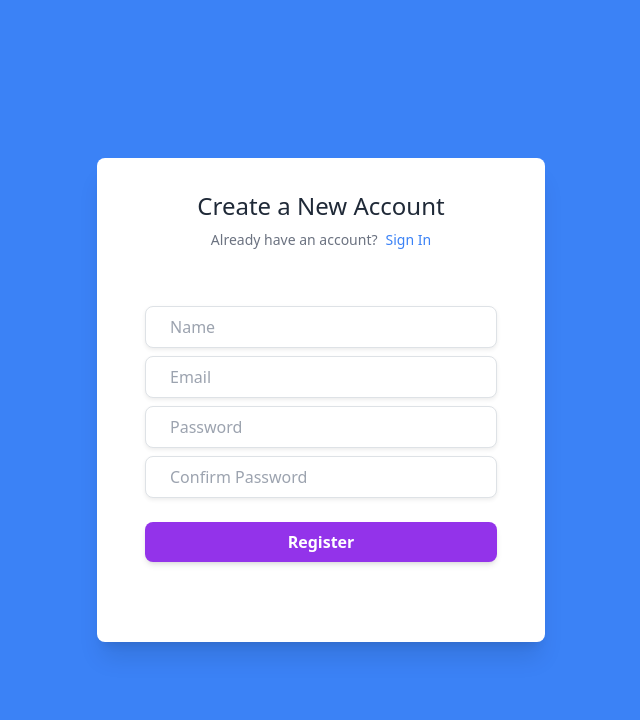
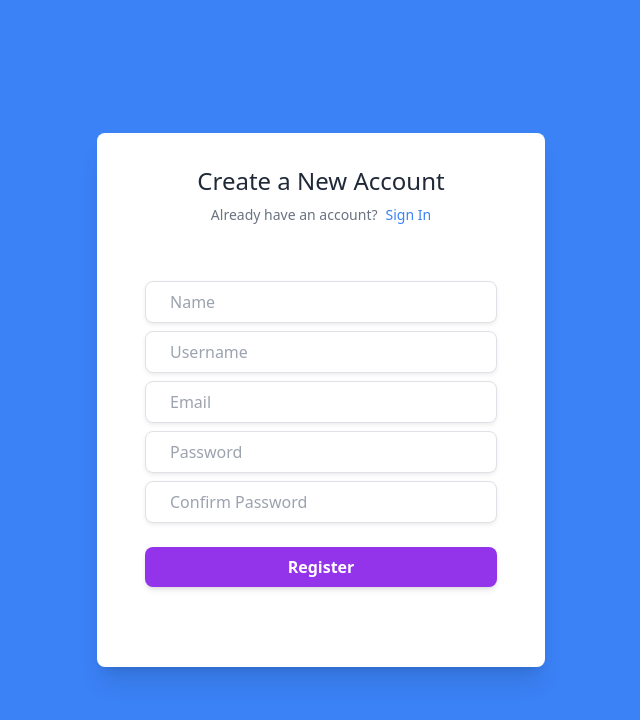
Before and after one commit to yussifweb/pos_fend, a React (Create React App) app: page /register in a window 1280 px wide. Shown: the top 720 px of the page, without its empty margins (287-927 px from the left). Built offline with nearby package versions, Linux system fonts and the light colour scheme.

Commit message:
add user image and username input

```diff
--- a/src/components/auth/Register.jsx
+++ b/src/components/auth/Register.jsx
@@ -7,6 +7,7 @@ const Register = () => {
     const history = useHistory();
 const [registerInput, setRegisterInput] = useState({
     name: '',
+    username: '',
     email: '',
     password: '',
     password_confirmation: '',
@@ -23,6 +24,7 @@ const registerSubmit = (e) => {
 
     const data = {
         name: registerInput.name,
+        username: registerInput.username,
         email: registerInput.email,
         password: registerInput.password,
         password_confirmation: registerInput.password_confirmation,
@@ -62,7 +64,7 @@ const registerSubmit = (e) => {
        <form onSubmit={registerSubmit}>
             <div className="flex flex-col mb-2">
                 <div className=" relative ">
-                    <input type="text" id="create-account-name" className=" rounded-lg border-transparent flex-1 appearance-none border
+                    <input type="text" id="create-account-name" className="rounded-lg border-transparent flex-1 appearance-none border
                     border-gray-300 w-full py-2 px-4 bg-white text-gray-700 placeholder-gray-400 shadow-sm text-base focus:outline-none
                     focus:ring-2 focus:ring-purple-600 focus:border-transparent" name="name" onChange={handleInput} value={registerInput.name} placeholder="Name"/>
                     <span className="text-red-300 text-xs">{registerInput.error_list.name}</span>
@@ -70,8 +72,17 @@ const registerSubmit = (e) => {
                 </div>
 
                 <div className="flex flex-col mb-2">
+                <div className=" relative ">
+                    <input type="text" id="create-account-name" className="rounded-lg border-transparent flex-1 appearance-none border
+                    border-gray-300 w-full py-2 px-4 bg-white text-gray-700 placeholder-gray-400 shadow-sm text-base focus:outline-none
+                    focus:ring-2 focus:ring-purple-600 focus:border-transparent" name="username" onChange={handleInput} value={registerInput.username} placeholder="Username"/>
+                    <span className="text-red-300 text-xs">{registerInput.error_list.username}</span>
+                    </div>
+                </div>
+
+                <div className="flex flex-col mb-2">
                     <div className=" relative ">
-                        <input type="email" name="email" id="create-account-email" className=" rounded-lg border-transparent flex-1 appearance-none
+                        <input type="email" name="email" id="create-account-email" className="rounded-lg border-transparent flex-1 appearance-none
                         border border-gray-300 w-full py-2 px-4 bg-white text-gray-700 placeholder-gray-400 shadow-sm text-base
                         focus:outline-none focus:ring-2 focus:ring-purple-600 focus:border-transparent" onChange={handleInput} value={registerInput.email} placeholder="Email"/>
                         <span className="text-red-300 text-xs">{registerInput.error_list.email}</span>
@@ -79,7 +90,7 @@ const registerSubmit = (e) => {
                 </div>
                 <div className="flex flex-col mb-2">
                     <div className="relative ">
-                        <input type="password" name="password" id="password" className=" rounded-lg border-transparent flex-1 appearance-none
+                        <input type="password" name="password" id="password" className="rounded-lg border-transparent flex-1 appearance-none
                         border border-gray-300 w-full py-2 px-4 bg-white text-gray-700 placeholder-gray-400 shadow-sm text-base
                         focus:outline-none focus:ring-2 focus:ring-purple-600 focus:border-transparent" onChange={handleInput} value={registerInput.password} placeholder="Password"/>
                         <span className="text-red-300 text-xs">{registerInput.error_list.password}</span>
--- a/src/components/global/Sidebar.jsx
+++ b/src/components/global/Sidebar.jsx
@@ -7,6 +7,8 @@ import NotificationsIcon from '@mui/icons-material/Notifications';
 import { Redirect, Route, Switch, useHistory, Link } from 'react-router-dom';
 import axios from 'axios';
 import swal from 'sweetalert';
+
+import UserImage from "../../../src/assets/images/user.png"
 
 import AddCategory from '../category/AddCategory';
 import AddStore from '../store/AddStore';
@@ -148,7 +150,7 @@ function Sidebar(props) {
       {/* <Toolbar /> */}
       <div className="dropdown px-4 py-3">
       <a href="#" className="d-flex align-items-center link-dark text-decoration-none dropdown-toggle" id="dropdownUser2" data-bs-toggle="dropdown" aria-expanded="false">
-        <img src="https://github.com/mdo.png" alt="" width="32" height="32" className="rounded-circle me-2" />
+        <img src={UserImage} alt="" width="32" height="32" className="rounded-circle me-2" />
         <strong>{localStorage.getItem('auth_name')}</strong>
       </a>
       <ul className="dropdown-menu text-small shadow" aria-labelledby="dropdownUser2">
```
Also changed, not shown: src/assets/images/user.png (added).
